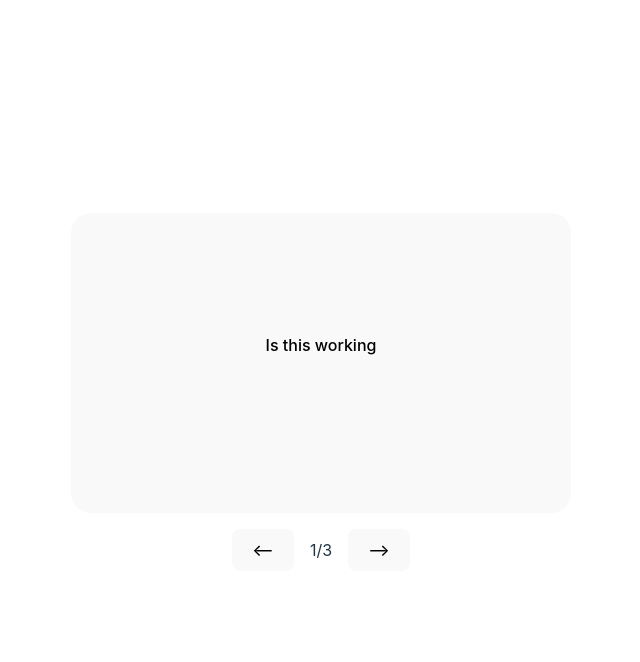
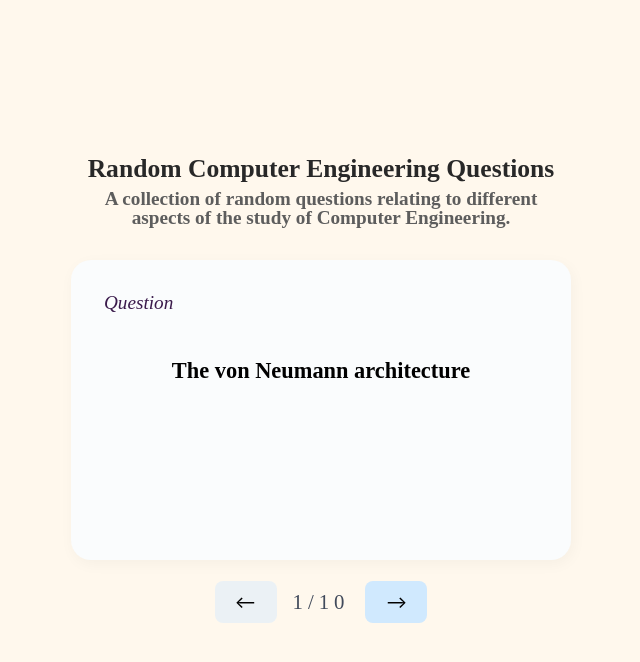
Before and after one commit to BoringLily/Lily-Web102-FlashCards, a React (Vite) app: page / in a window 1280 px wide. Shown: the top 662 px of the page, without its empty margins (319-959 px from the left). Built offline with nearby package versions, Linux system fonts and the light colour scheme.

Commit message:
Completed assignment Part 1

```diff
--- a/components/Card.jsx
+++ b/components/Card.jsx
@@ -6,7 +6,6 @@ import './Card.css'
 export default function Card(props)
 {
   const [cardAnswer, setCardAnswer] = useState(false);
-
   const handleShowAnswer = ()=> {setCardAnswer(!cardAnswer);}
   return (
   <button className="card" onClick={handleShowAnswer} >
--- a/src/App.css
+++ b/src/App.css
@@ -5,14 +5,96 @@
   text-align: center;
 }
 
-.App{
+body {
+  background-color: #fff8ed;
+}
+
+.App {
   display: flex;
   flex-direction: column;
   justify-content: center;
   align-items: center;
 }
+.card_set_title{
+  font-family: 'Nunito';
+  font-style: normal;
+  font-weight: 600;
+  font-size: 1.6rem;
+  line-height: 100%;
+  width: 80%;
+  height: max-content;
 
-#card_nav{
+  text-align: center;
+  padding-bottom: 8px;
+
+  color: #282828;
+}
+.card_set_description{
+  font-family: 'Nunito';
+  font-style: normal;
+  font-weight: 600;
+  font-size: 1.2rem;
+  line-height: 100%;
+  width: 60%;
+  height: max-content;
+
+  text-align: center;
+  padding: 0px 0px 2rem;
+
+  color: #5d5d5d;
+}
+
+.card {
+  display: flex;
+  flex-direction: column;
+  flex-wrap: wrap;
+  /* justify-content: space-evenly; */
+  align-content: topt;
+
+  background-color: rgb(250, 252, 253);
+
+  border-radius: 20px;
+
+  padding: 1rem 2rem;
+
+  width: 500px;
+  height: 300px;
+  box-shadow: 2px 4px 15px #0000000a;
+}
+
+.card_side{
+  width: 100%;
+  font-family: 'Nunito';
+  font-style: italic;
+  font-weight: 400;
+  font-size: 1.2rem;
+  line-height: 100%;
+
+  color: #3a1a4b;
+
+  justify-self: left;
+  text-align: left;
+
+  padding: 1rem 0px;
+  margin-bottom: 1rem;
+}
+
+.card_content {
+  font-family: 'Nunito';
+  font-style: normal;
+  font-weight: 600;
+  font-size: 1.4rem;
+  line-height: 100%;
+  width: 100%;
+  height: max-content;
+
+  text-align: center;
+  padding: 1rem 0px;
+
+  color: #000000;
+}
+
+#card_nav {
   display: flex;
   flex-direction: row;
   flex-wrap: nowrap;
@@ -21,6 +103,38 @@ align-items: center;
   padding: 1rem;
 }
 
-#card_count{
+.card_nav_button{
+ background-color: rgb(208, 233, 254);
+}
+
+#card_count {
+  font-family: 'Nunito';
+  font-style: normal;
+  font-weight: 400;
+  font-size: 1.3rem;
+  line-height: 100%;
+  letter-spacing: 5px;
+
+  text-align: center;
+
+  color: #414a5b;
+
+  margin: 1rem 0px;
   padding: 0% 1rem;
 }
+
+.button_inactive{
+  background-color: rgba(208, 233, 254, 0.436);
+}
+
+.button_inactive:hover{
+transition: none;
+border: 1px solid transparent;
+cursor: not-allowed;
+}
+
+.button_inactive:focus{
+  transition: none;
+  border: 1px solid transparent;
+  cursor: not-allowed;
+  }
--- a/src/App.jsx
+++ b/src/App.jsx
@@ -2,16 +2,26 @@ import { useState } from 'react'
 import reactLogo from './assets/react.svg'
 import './App.css'
 
-import "../components/Card.css"
-
 import flashCardList from './flashCardList.js';
 const flashCards = JSON.parse(flashCardList);
+
+function randomize(list) {
+  let index = list.length, randomIndex;
+
+  while (index != 0) {
+    randomIndex = Math.floor(Math.random() * index);
+    index--;
+    [list[index], list[randomIndex]] = [list[randomIndex], list[index]];
+  }
+
+  return list;
+}
 
 function App() {
   const [cardNumber, setCardNumber] = useState(0);
   const [cardAnswer, setCardAnswer] = useState(false);
 
-  let cardStack = flashCards[0].stackCard;
+  let cardStack = randomize(flashCards[0].stackCard);
 
   const maxCards = cardStack.length;
 
@@ -42,23 +52,20 @@ function App() {
     }
   };
 
-
   return (
     <div className="App">
 
-      {/* <div id="card_container">
-        <Card question={cardStack[cardNumber].question} answer={cardStack[cardNumber].answer}/>
- {cards}
-      </div> */}
+      <div className='card_set_title'>{flashCards[0].stackTitle}</div>
+      <div className='card_set_description'>{flashCards[0].stackDescription}</div>
       <button className="card" onClick={handleShowAnswer} >
-        <div className="card_question">{cardStack[cardNumber].question}</div>
-        <div className="card_answer ">{cardAnswer?cardStack[cardNumber].answer:""}</div>
+        <div className='card_side'>{cardAnswer?"Answer":"Question"}</div>
+        <div className='card_content'>{cardAnswer?cardStack[cardNumber].answer:cardStack[cardNumber].question}</div>
       </button>
 
       <div id="card_nav">
-        <button onClick={handlePrevCard} className="card_nav_button"> {"<--"} </button>
+        <button onClick={handlePrevCard} className={"card_nav_button " + (cardNumber > 0?"":"button_inactive")}> {"<--"} </button>
         <div id='card_count'>{cardNumber+1}/{maxCards}</div>
-        <button onClick={handleNextCard} className="card_nav_button">{"-->"} </button>
+        <button onClick={handleNextCard} className={"card_nav_button " + (cardNumber+1 < maxCards?"":"button_inactive")}>{"-->"} </button>
       </div>
 
     </div>
--- a/src/flashCardList.js
+++ b/src/flashCardList.js
@@ -2,21 +2,50 @@
 
 const flashCardList = `[
     {
-        "StackTitle": "Learn Basic stuff",
+        "stackTitle": "Random Computer Engineering Questions",
+        "stackDescription": "A collection of random questions relating to different aspects of the study of Computer Engineering.",
         "stackDifficulty": "medium",
         "stackCard":
         [
             {
-                "question": "Is this working",
-                "answer": "1"
+                "question": "What is a computer?",
+                "answer": "An electronic device for storing and processing data, typically in binary form, according to instructions given to it in a variable program."
             },
             {
-                "question": "Is this work",
-                "answer": "2"
+                "question": "What is a CPU?",
+                "answer": "A Central Procesing Unit is a digital circuit that fetches, decodes and executes instructions."
             },
             {
-                "question": "Is this working? Hello?",
-                "answer": "3"
+                "question": "Computer Architecture",
+                "answer": "In computer engineering, computer architecture is a description of the structure of a computer system made from component parts. It can sometimes be a high-level description that ignores details of the implementation."
+            },
+            {
+                "question": "what is RISC?",
+                "answer": "A reduced instruction set computer (RISC) is a computer architecture designed to simplify the individual instructions given to the computer to accomplish tasks."
+            },
+            {
+                "question": "What is a CISC architecture?",
+                "answer": "A computer architecture in which single instructions can execute several low-level operations (such as a load from memory, an arithmetic operation, and a memory store) or are capable of multi-step operations or addressing modes within single instructions."
+            },
+            {
+                "question": "Instruction Pipelining",
+                "answer": "Instruction pipelining is a technique for implementing instruction-level parallelism within a single processor."
+            },
+            {
+                "question": "Logic Gate",
+                "answer": "An idealized or physical device that performs a Boolean function, a logical operation performed on one or more binary inputs that produces a single binary output."
+            },
+            {
+                "question": "What does MOSFET stand for?",
+                "answer": "metal–oxide–semiconductor field-effect transistor."
+            },
+            {
+                "question": "What is Boolean Logic?",
+                "answer": "Boolean Logic is a form of algebra that is centered around three simple words known as Boolean Operators: “Or,” “And,” and “Not.” "
+            },
+            {
+                "question": "The von Neumann architecture",
+                "answer": "A computer architecture that consists of A processing unit (ALU and Registers), A control unit (instruction register and a program counter), Memory (data and instructions), External mass storage, and I/O mechanisms"
             }
         ]
     }
```
Lines whose indentation alone changed are shown as unchanged.
